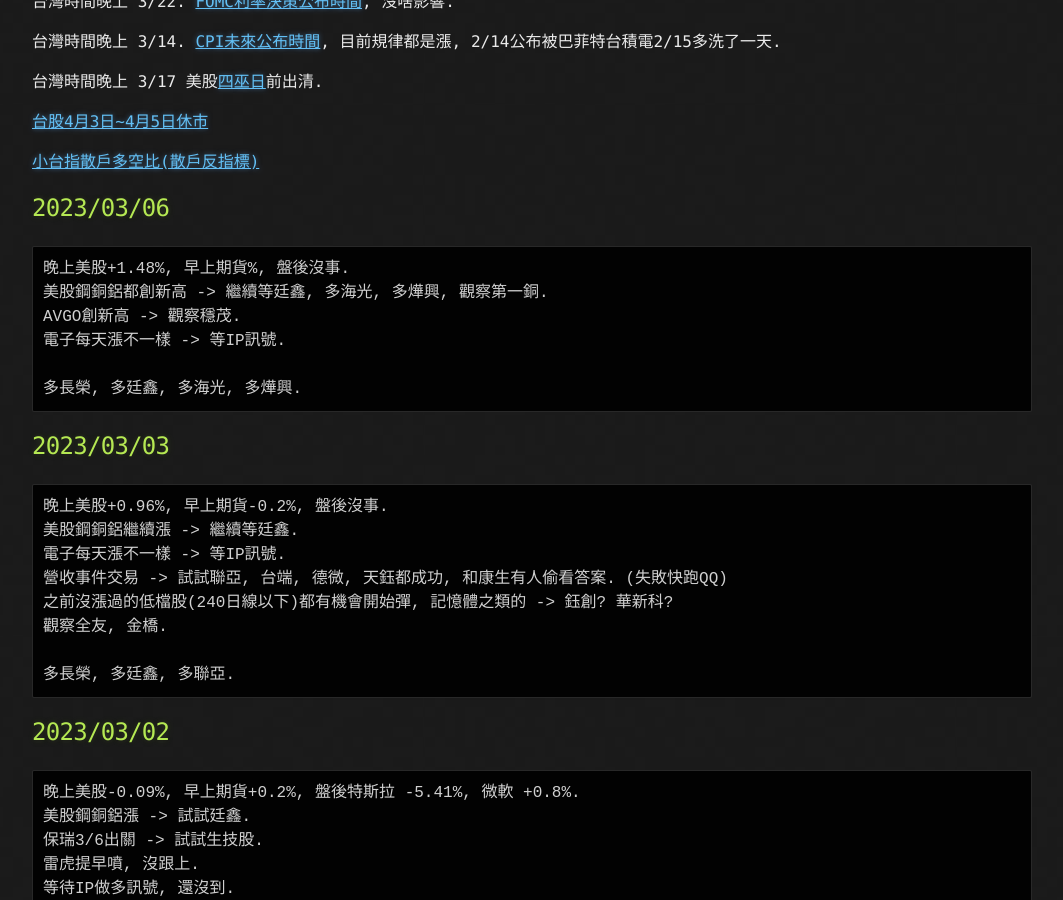
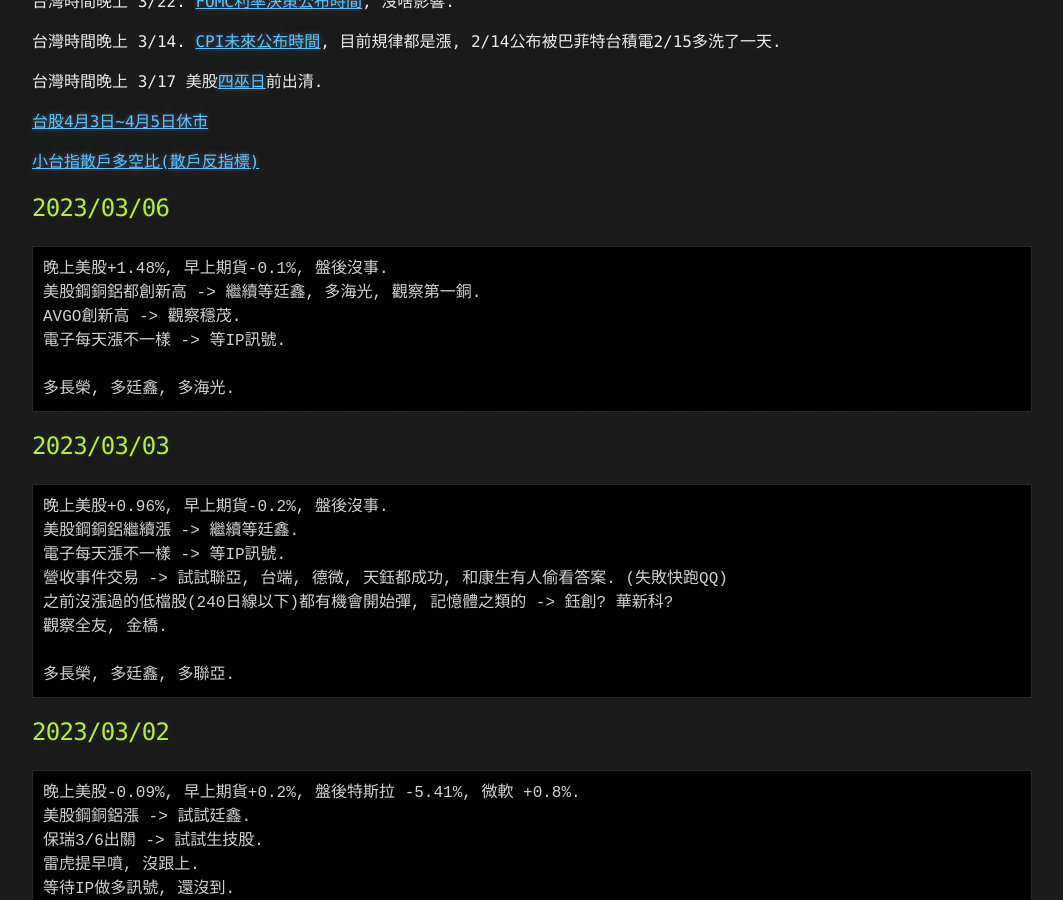
Before and after one commit to lepg5487/Stock_God, a Jekyll site: the page built from index.md, in a window 1280 px wide and 900 px high, scrolled down 428 px. Shown: the whole window, without its empty margins (108-1171 px from the left). Built offline with Jekyll 4.4.1, drawn with Linux system fonts in a browser that asks for light colours; our own code applies the rules of GitHub Pages for plain Markdown files.

Commit message:
Update index.md

````diff
--- a/index.md
+++ b/index.md
@@ -22,12 +22,12 @@
 
 ## 2023/03/06
 ```
-晚上美股+1.48%, 早上期貨%, 盤後沒事.
-美股鋼銅鋁都創新高 -> 繼續等廷鑫, 多海光, 多燁興, 觀察第一銅.
+晚上美股+1.48%, 早上期貨-0.1%, 盤後沒事.
+美股鋼銅鋁都創新高 -> 繼續等廷鑫, 多海光, 觀察第一銅.
 AVGO創新高 -> 觀察穩茂.
 電子每天漲不一樣 -> 等IP訊號.
 
-多長榮, 多廷鑫, 多海光, 多燁興.
+多長榮, 多廷鑫, 多海光.
 ```
 
 ## 2023/03/03
````
